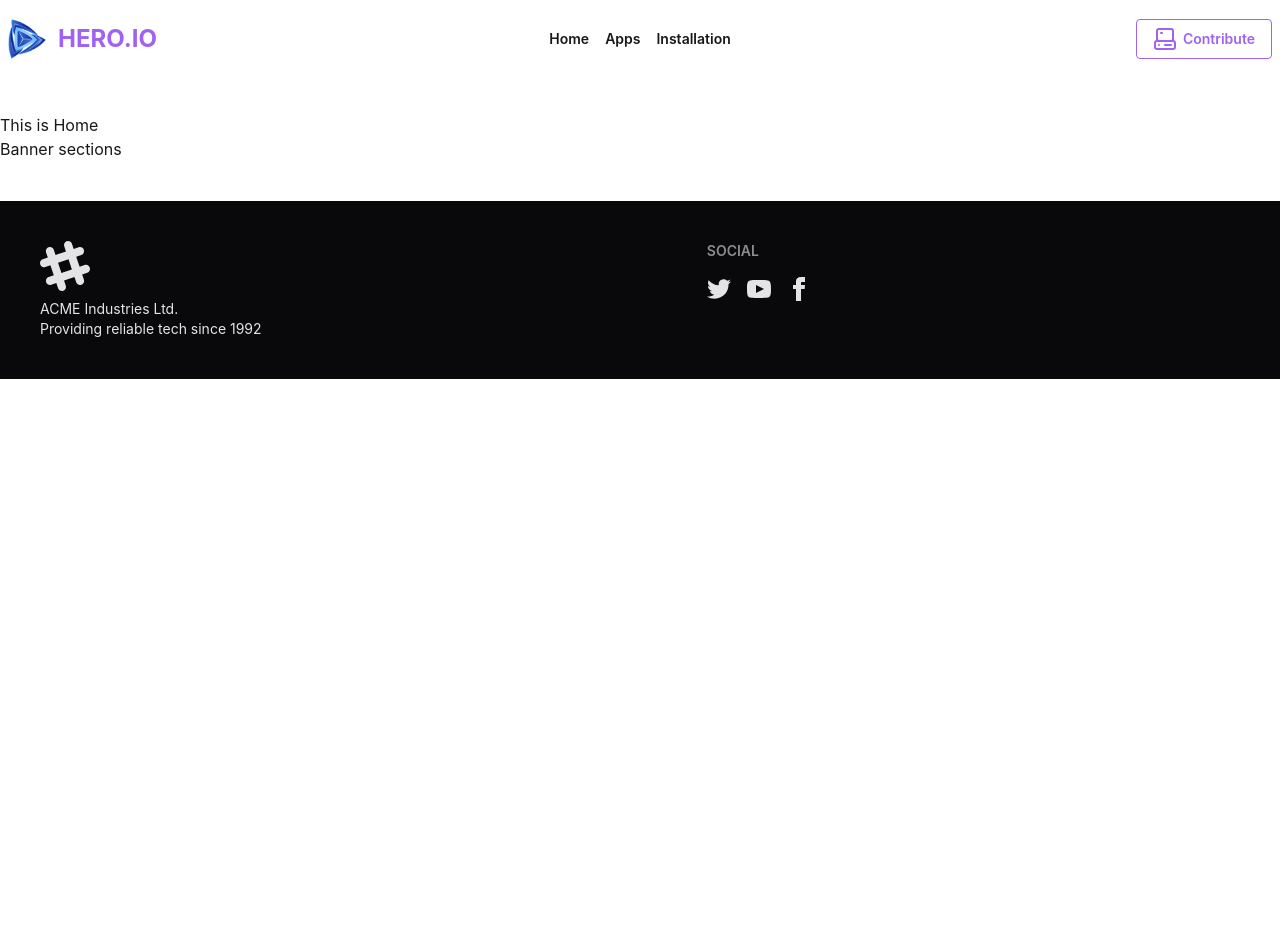
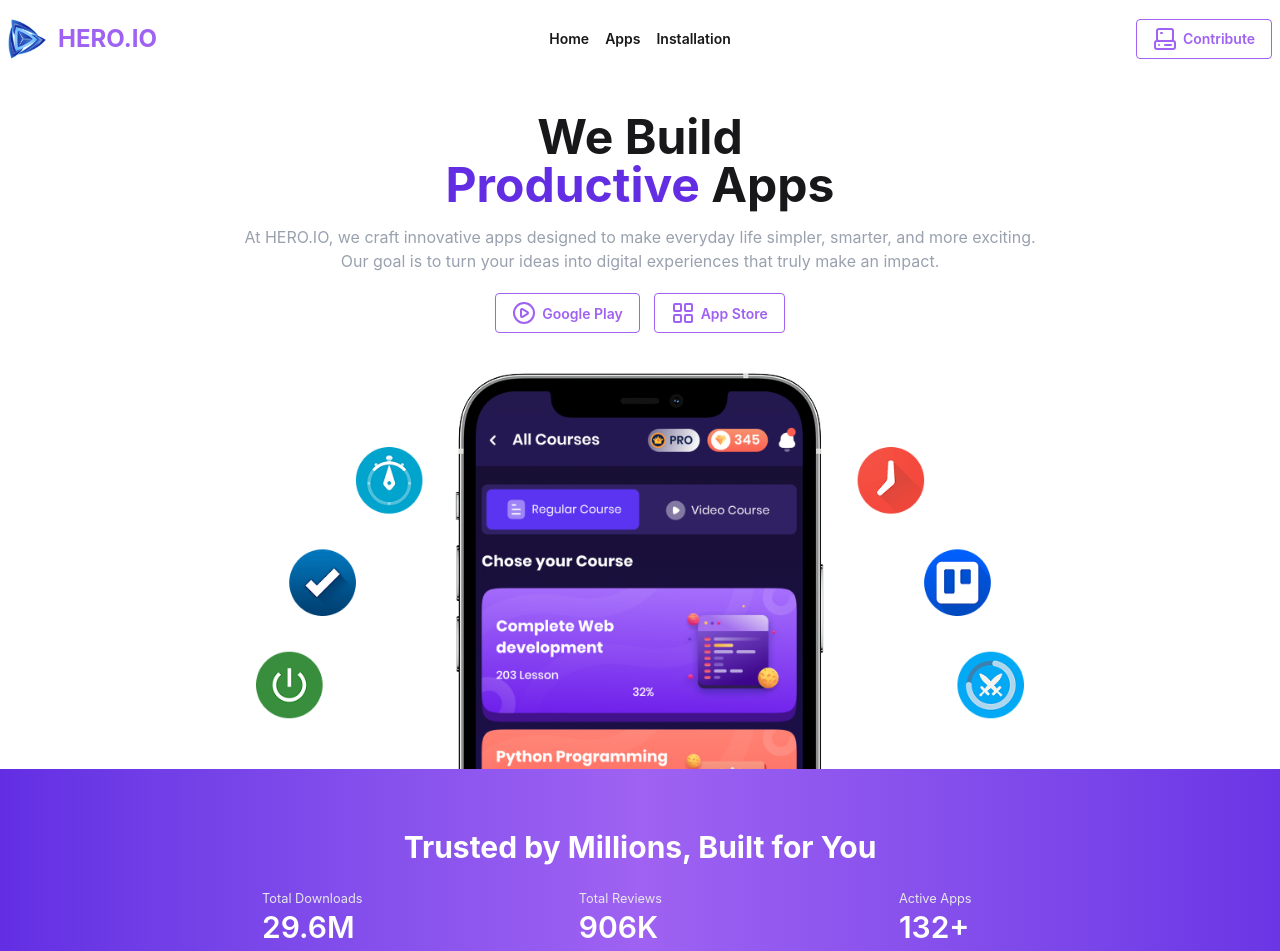
Before and after one commit to sr-sourav-roy/Hero_Web_Apps, a React (Vite) app: page / in a window 1280 px wide. Shown: the top 951 px of the page. Before the commit the page ends 800 px from the top, so only its background shows below. Built offline with nearby package versions, Linux system fonts and the light colour scheme.

Commit message:
add the bennar sections

```diff
--- a/src/componets/Banner/Banner.jsx
+++ b/src/componets/Banner/Banner.jsx
@@ -1,11 +1,73 @@
 import React from "react";
+import { CirclePlay } from "lucide-react";
+import { LayoutGrid } from "lucide-react";
+import ImageItems from "../../assets/hero.png";
 
 const Banner = () => {
   return (
     <div>
-      <h1>Banner sections</h1>
+      {/* text itmes:-------- */}
+      <div className="text-center mt-10 ">
+        <h1 className="text-4xl lg:text-5xl font-bold mb-4">
+          We Build <br /> <span className="text-[#632EE3]">Productive</span>{" "}
+          Apps
+        </h1>
+        <p className="text-gray-400 mb-5 ">
+          At HERO.IO, we craft innovative apps designed to make everyday life
+          simpler, smarter, and more exciting. <br /> Our goal is to turn your
+          ideas into digital experiences that truly make an impact.
+        </p>
+
+        <a
+          href="https://play.google.com/store/games?hl=en"
+          target="_blank"
+          rel="noopener noreferrer"
+          className="btn btn-outline border-[#9F62F2] text-[#9F62F2] hover:bg-[#9F62F2] hover:text-white mr-3.5"
+        >
+          <CirclePlay />
+          Google Play
+        </a>
+        <a
+          href="https://www.apple.com/app-store/"
+          target="_blank"
+          rel="noopener noreferrer"
+          className="btn btn-outline border-[#9F62F2] text-[#9F62F2] hover:bg-[#9F62F2] hover:text-white  "
+        >
+          <LayoutGrid />
+          App Store
+        </a>
+      </div>
+      {/* image items */}
+      <div>
+        <img
+          className="flex justify-between items-center mt-10 ml-12 lg:ml-64 w-3/4 lg:w-3/5 "
+          src={ImageItems}
+          alt=""
+        />
+        <div className=" bg-gradient-to-r from-[#632EE3] via-[#9F62F2] to-[#6B35E5] p-5 lg:p-15 ">
+          <p className="text-white text-xl lg:text-3xl font-bold flex justify-center mb-5">
+            Trusted by Millions, Built for You
+          </p>
+          <div className="flex justify-center gap-5 lg:gap-40  lg:w-full">
+            <div className="">
+              <small className="text-gray-200">Total Downloads</small>
+              <h2 className="text-white lg:text-3xl font-semibold">29.6M</h2>
+              <small className="text-gray-200">21% more than last month</small>
+            </div>
+            <div className="">
+              <small className="text-gray-200">Total Reviews</small>
+              <h2 className="text-white lg:text-3xl font-semibold">906K</h2>
+              <small className="text-gray-200">46% more than last month</small>
+            </div>
+            <div className="">
+              <small className="text-gray-200">Active Apps</small>
+              <h2 className="text-white lg:text-3xl font-semibold">132+</h2>
+              <small className="text-gray-200">31 more will Launch</small>
+            </div>
+          </div>
+        </div>
+      </div>
     </div>
   );
 };
-
 export default Banner;
--- a/src/pages/Home/Home.jsx
+++ b/src/pages/Home/Home.jsx
@@ -4,7 +4,7 @@
 const Home = () => {
   return (
     <div>
-      <h1>This is Home</h1>
+      {/* <h1>This is Home</h1> */}
       <Banner></Banner>
     </div>
   );
```
Also changed, not shown: src/assets/hero.png (added).
